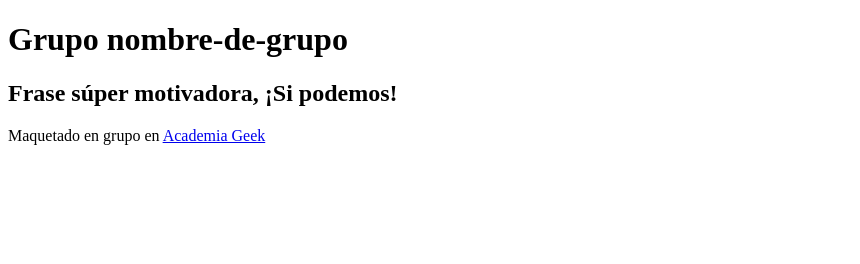
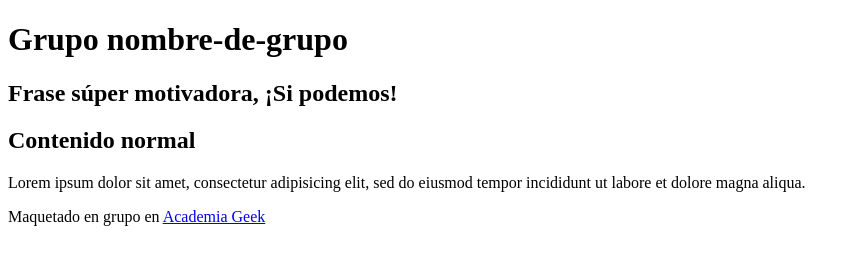
Before and after one commit to federicoangel/ejercicioPracticoGit, a plain HTML site: page index.html in a window 1280 px wide. Shown: the whole page, without its empty margins (0-860 px from the left). Drawn offline with Linux system fonts and the light colour scheme.

Commit message:
Seguimos más motivados

```diff
--- a/index.html
+++ b/index.html
@@ -15,7 +15,12 @@
             <h2>Frase súper motivadora, ¡Si podemos!</h2>
         </section>
 
-        <section class="contenido"></section>
+        <section class="contenido">
+            <h2>Contenido normal</h2>
+            <p>Lorem ipsum dolor sit amet, consectetur adipisicing elit, sed do eiusmod tempor incididunt ut labore et
+                dolore magna aliqua.</p>
+        </section>
+
     </main>
     <footer>
         <p>Maquetado en grupo en <a href="https://makaia.org/es/academiageek/">Academia Geek</a></p>
```
